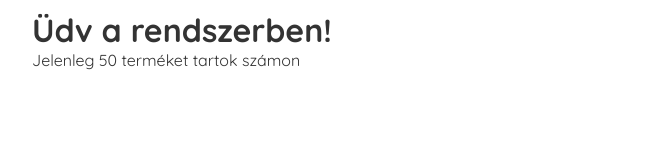
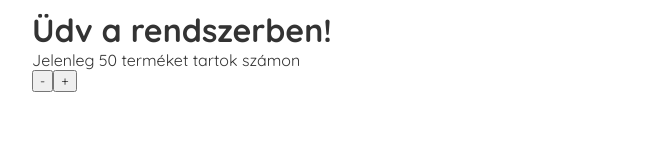
Before and after one commit to molbazsa/shopping, a React (Create React App) app: page / in a window 1280 px wide. Shown: the part 121-281 px from the top of the page, without its empty margins (308-965 px from the left). Built offline with nearby package versions, Linux system fonts and the light colour scheme.

Commit message:
using state

```diff
--- a/src/Products.js
+++ b/src/Products.js
@@ -1,11 +1,27 @@
+import { useEffect, useState } from "react";
+
 function Products() {
   const title = "Üdv a rendszerben!";
-  const products = 50;
+  const [products, setProducts] = useState(50);
+
+  useEffect(() => {
+    console.log(`products = ${products} now`);
+  }, [products]);
+
+  function handleMinus() {
+    setProducts(products - 1);
+  }
+
+  function handlePlus() {
+    setProducts(products + 1);
+  }
 
   return (
     <div className="Products">
       <h1>{title}</h1>
       <p>Jelenleg {products} terméket tartok számon</p>
+      <button onClick={handleMinus}>-</button>
+      <button onClick={handlePlus}>+</button>
     </div>
   );
 }
```
